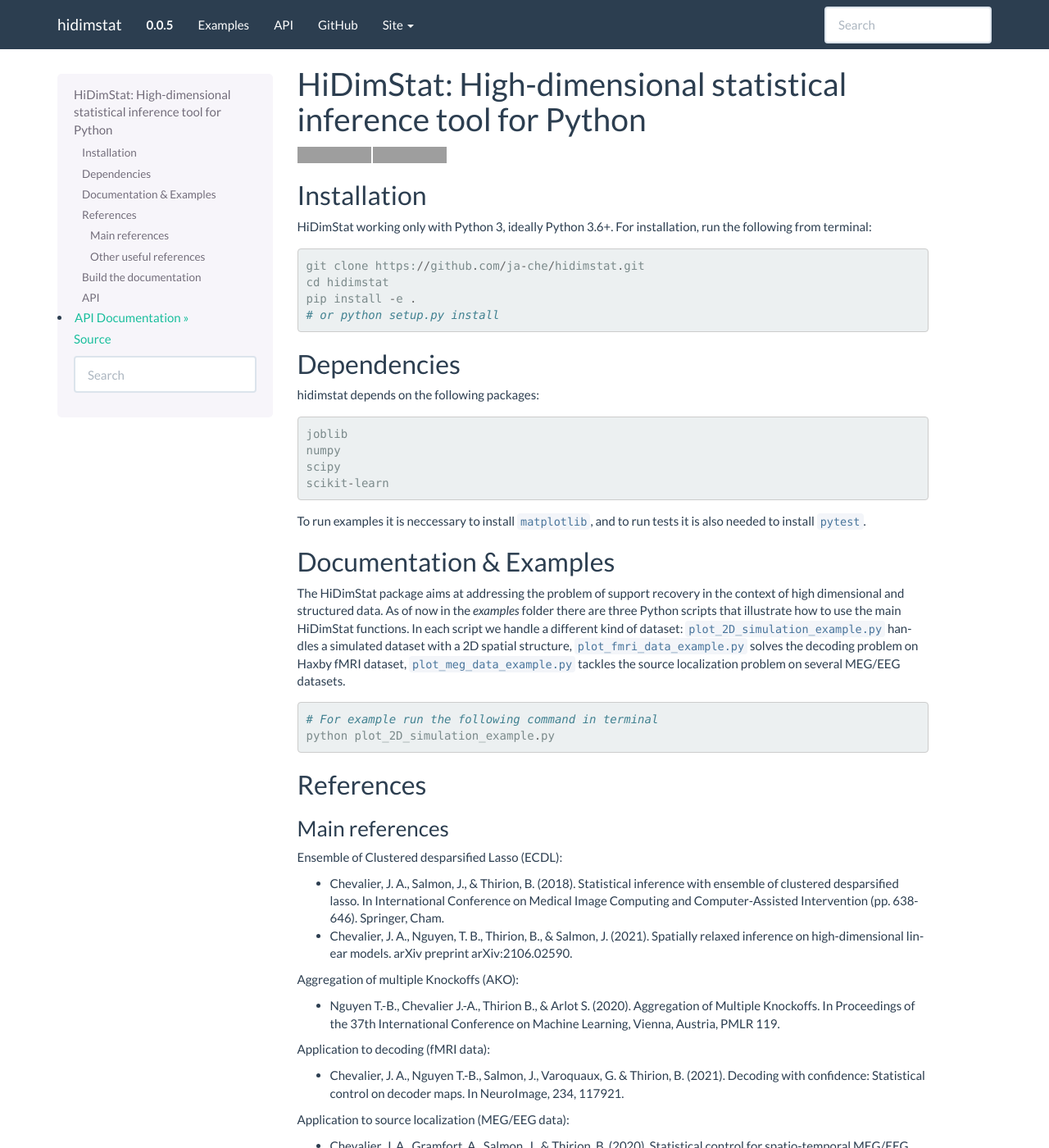
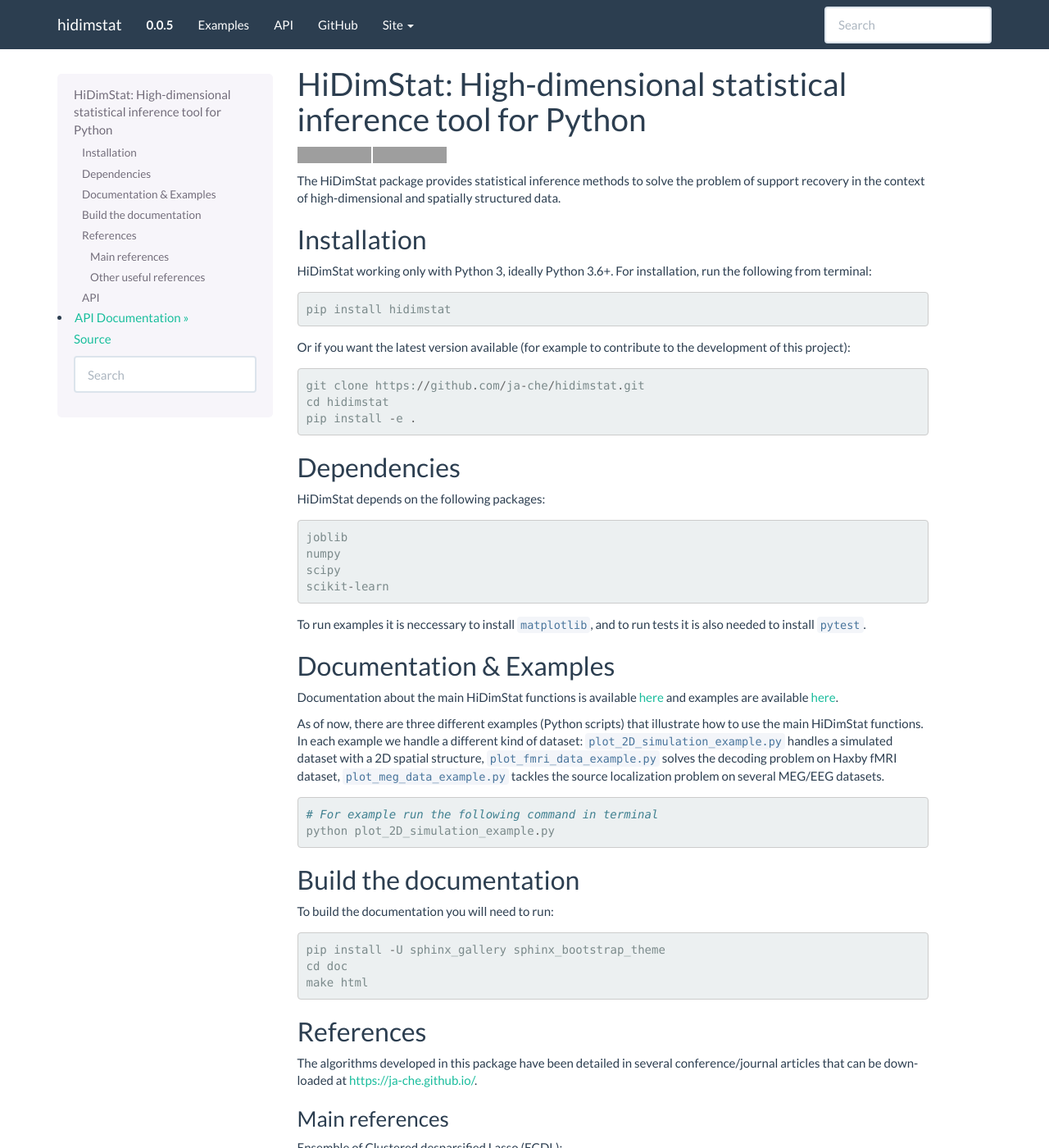
Before and after one commit to ja-che/hidimstat, a Sphinx documentation site: the page built from doc/index.rst, in a window 1280 px wide and 1400 px high. Shown: the whole window at 82% size. Built offline with Sphinx 7.4.7, drawn with Linux system fonts in a browser that asks for light colours; the version number is read from the project's files by our own code; some of the changed text lies outside the part shown; grey boxes are pictures that could not be loaded.

Commit message:
improving README and index.rst

```diff
--- a/doc/index.rst
+++ b/doc/index.rst
@@ -7,22 +7,31 @@
 =================================================================
 |Build Status| |codecov|
 
+The HiDimStat package provides statistical inference methods to solve the
+problem of support recovery in the context of high-dimensional and
+spatially structured data.
+
+
 Installation
 ------------
 
 HiDimStat working only with Python 3, ideally Python 3.6+. For installation,
 run the following from terminal::
 
+  pip install hidimstat
+
+Or if you want the latest version available (for example to contribute to
+the development of this project)::
+
   git clone https://github.com/ja-che/hidimstat.git
   cd hidimstat
   pip install -e .
-  # or python setup.py install
 
 
 Dependencies
 ------------
 
-hidimstat depends on the following packages::
+HiDimStat depends on the following packages::
 
   joblib
   numpy
@@ -37,11 +46,12 @@
 Documentation & Examples
 ------------------------
 
-The HiDimStat package aims at addressing the problem of support recovery
-in the context of high dimensional and structured data.
-As of now in the `examples` folder there are three Python scripts that
+Documentation about the main HiDimStat functions is available
+`here <api.html>`_ and examples are available `here <auto_examples/index.html>`_.
+
+As of now, there are three different examples (Python scripts) that
 illustrate how to use the main HiDimStat functions.
-In each script we handle a different kind of dataset:
+In each example we handle a different kind of dataset:
 ``plot_2D_simulation_example.py`` handles a simulated dataset with a 2D
 spatial structure,
 ``plot_fmri_data_example.py`` solves the decoding problem on Haxby fMRI dataset,
@@ -54,8 +64,24 @@
   python plot_2D_simulation_example.py
 
 
+Build the documentation
+-----------------------
+
+To build the documentation you will need to run:
+
+.. code-block::
+
+    pip install -U sphinx_gallery sphinx_bootstrap_theme
+    cd doc
+    make html
+
+
 References
 ----------
+
+The algorithms developed in this package have been detailed in several
+conference/journal articles that can be downloaded at
+`https://ja-che.github.io/ <https://ja-che.github.io/research.html>`_.
 
 Main references
 ~~~~~~~~~~~~~~~
@@ -127,17 +153,6 @@
    :target: https://codecov.io/gh/ja-che/hidimstat
 
 
-Build the documentation
------------------------
-
-To build the documentation you will need to run:
-
-.. code-block::
-
-    pip install -U sphinx_gallery sphinx_bootstrap_theme
-    cd doc
-    make html
-
 API
 ---
 
```
Also changed, not shown: README.md (+28 -2 lines).
